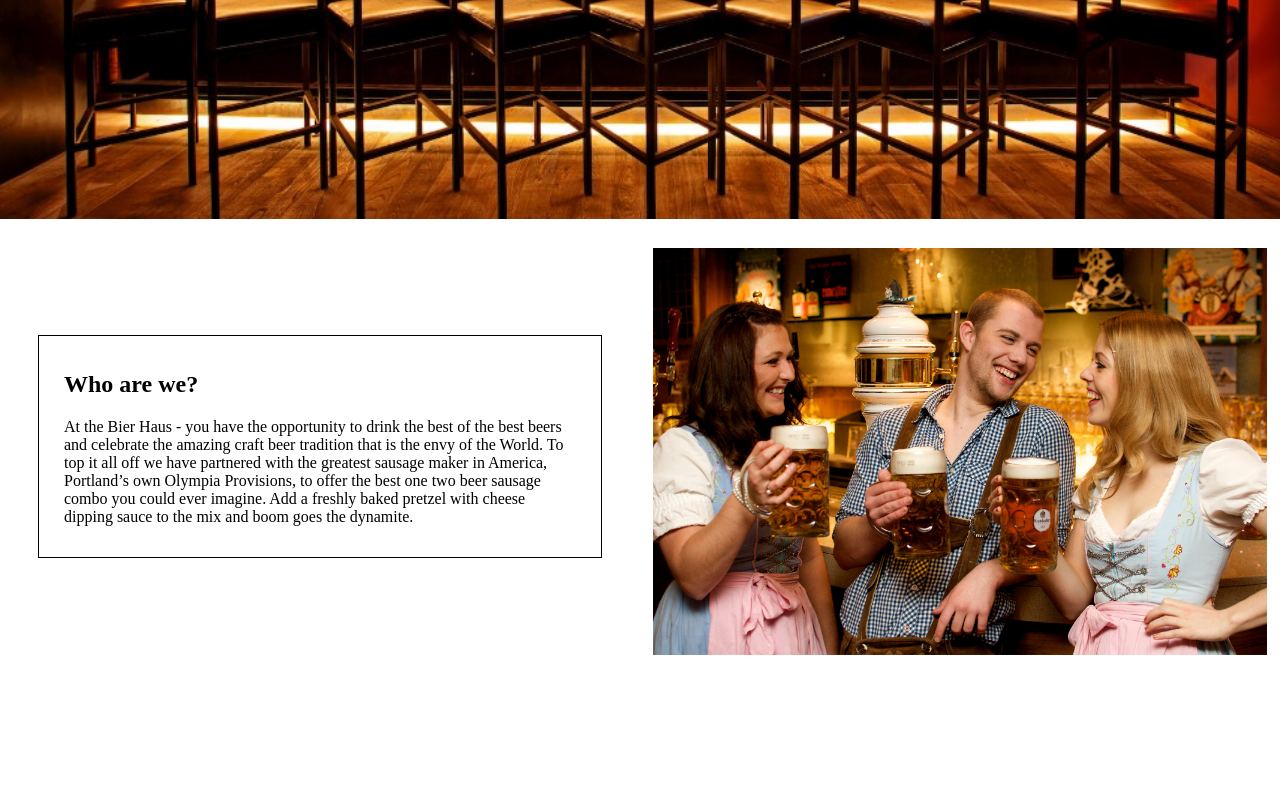
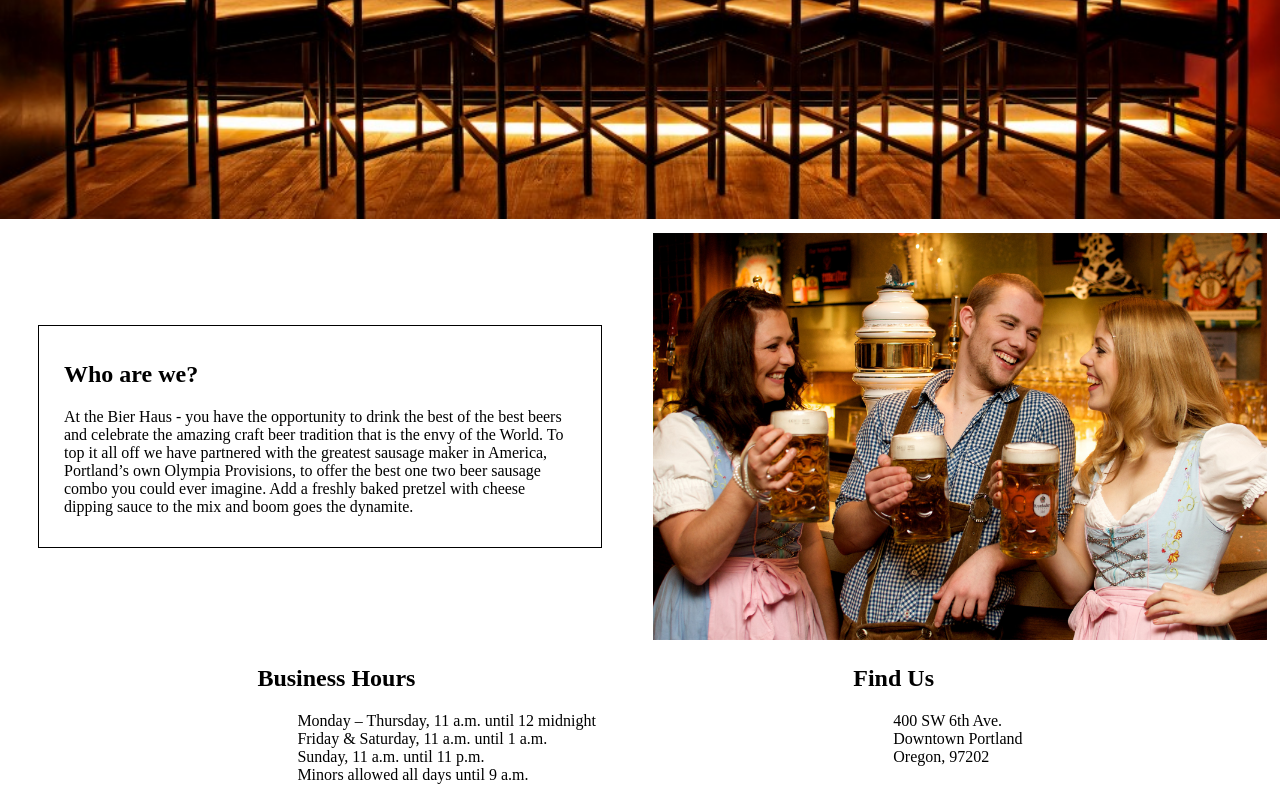
Before and after one commit to mckjoe/Bier-Me, a React app: page /#/ in a window 1280 px wide. Shown: the part 582-1382 px from the top of the page. Before the commit the page ends 1237 px from the top, so only its background shows below. Built offline with nearby package versions, Linux system fonts and the light colour scheme.

Commit message:
add hours and location details to home component

```diff
--- a/src/components/AboutUs.jsx
+++ b/src/components/AboutUs.jsx
@@ -9,7 +9,7 @@ function AboutUs() {
           display: grid;
           grid-template-columns: 1fr 1fr;
           align-items: center;
-          margin-top: 25px;
+          margin-top: 15px;
         }
         .about-us {
           width: 80%;
@@ -21,6 +21,7 @@ function AboutUs() {
         .employees {
           width: 96%;
           margin: 0 2%;
+          transform: translateY(-5px);
         }
         @media (max-width: 758px) {
           .grid {
--- a/src/components/Home.jsx
+++ b/src/components/Home.jsx
@@ -1,6 +1,7 @@
 import React from 'react';
 import masthead from '../assets/images/home-page-banner.jpg';
 import AboutUs from './AboutUs';
+import HomeDetails from './HomeDetails';
 
 function Home() {
   return (
@@ -16,6 +17,7 @@ function Home() {
         <img className="home-banner" src={masthead}/>
       </div>
       <AboutUs />
+      <HomeDetails />
     </div>
 
   );
--- /dev/null
+++ b/src/components/HomeDetails.jsx
@@ -0,0 +1,21 @@
+import React from 'react';
+import Hours from './Hours';
+import Location from './Location';
+
+function HomeDetails() {
+  return (
+    <div>
+      <style jsx>{`
+        .flex {
+          display: flex;
+          justify-content: space-evenly;
+        }
+      `}</style>
+      <div className="flex">
+        <Hours />
+        <Location />
+      </div>
+    </div>
+  )
+}
+export default HomeDetails;
--- /dev/null
+++ b/src/components/Hours.jsx
@@ -0,0 +1,23 @@
+import React from 'react';
+
+function Hours() {
+  return (
+    <div>
+      <style jsx>{`
+        ul {
+          list-style: none;
+        }
+      `}</style>
+      <div className="hours">
+        <h2>Business Hours</h2>
+        <ul>
+          <li>Monday – Thursday, 11 a.m. until 12 midnight</li>
+          <li>Friday & Saturday, 11 a.m. until 1 a.m.</li>
+          <li>Sunday, 11 a.m. until 11 p.m.</li>
+          <li>Minors allowed all days until 9 a.m.</li>
+        </ul>
+      </div>
+    </div>
+  );
+}
+export default Hours;
--- /dev/null
+++ b/src/components/Location.jsx
@@ -0,0 +1,22 @@
+import React from 'react';
+
+function Location() {
+  return (
+    <div>
+      <style jsx>{`
+        ul {
+          list-style: none;
+        }
+      `}</style>
+    <div className="location">
+        <h2>Find Us</h2>
+        <ul>
+          <li>400 SW 6th Ave.</li>
+          <li>Downtown Portland</li>
+          <li>Oregon, 97202</li>
+        </ul>
+      </div>
+    </div>
+  );
+}
+export default Location;
```
